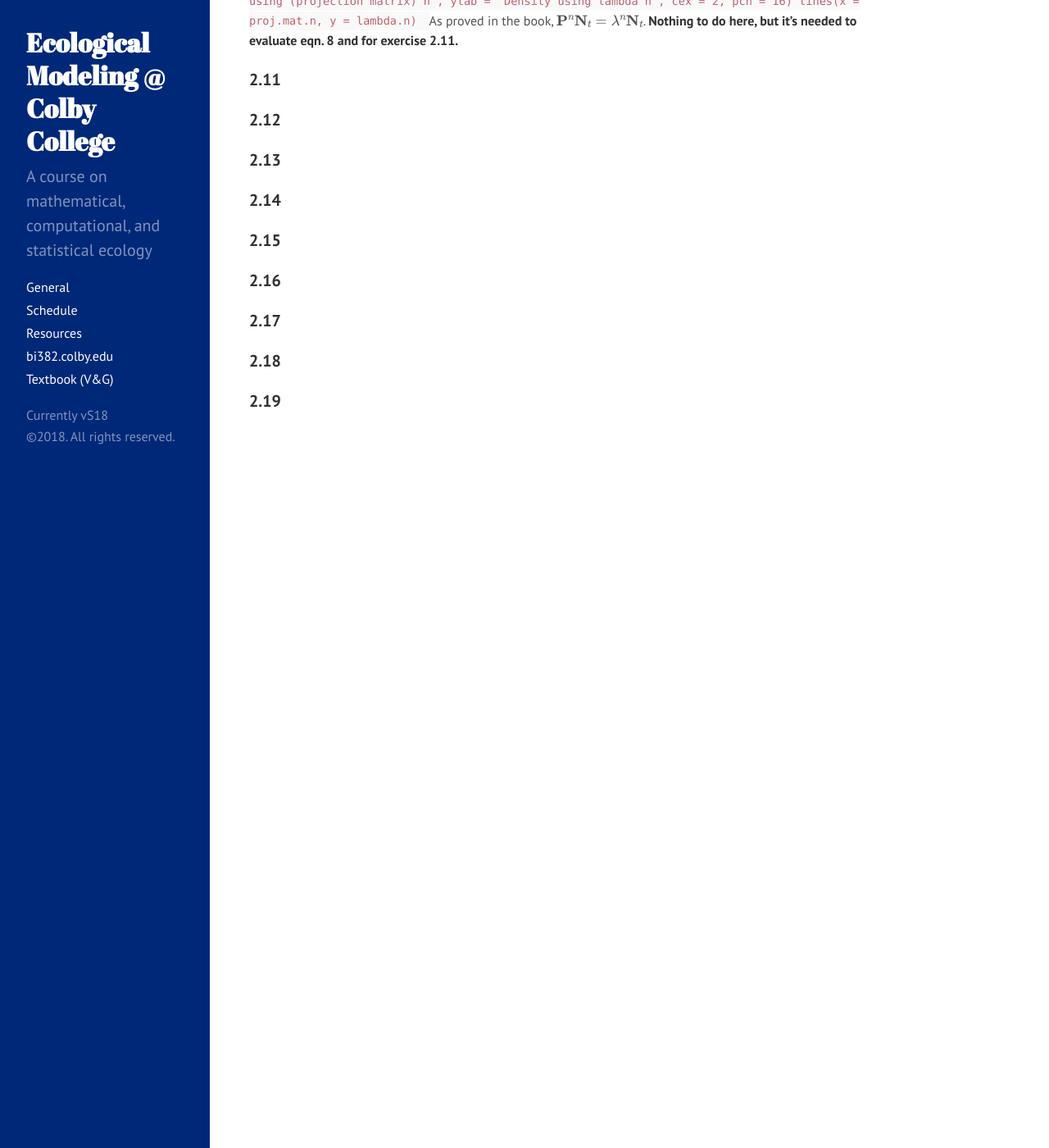
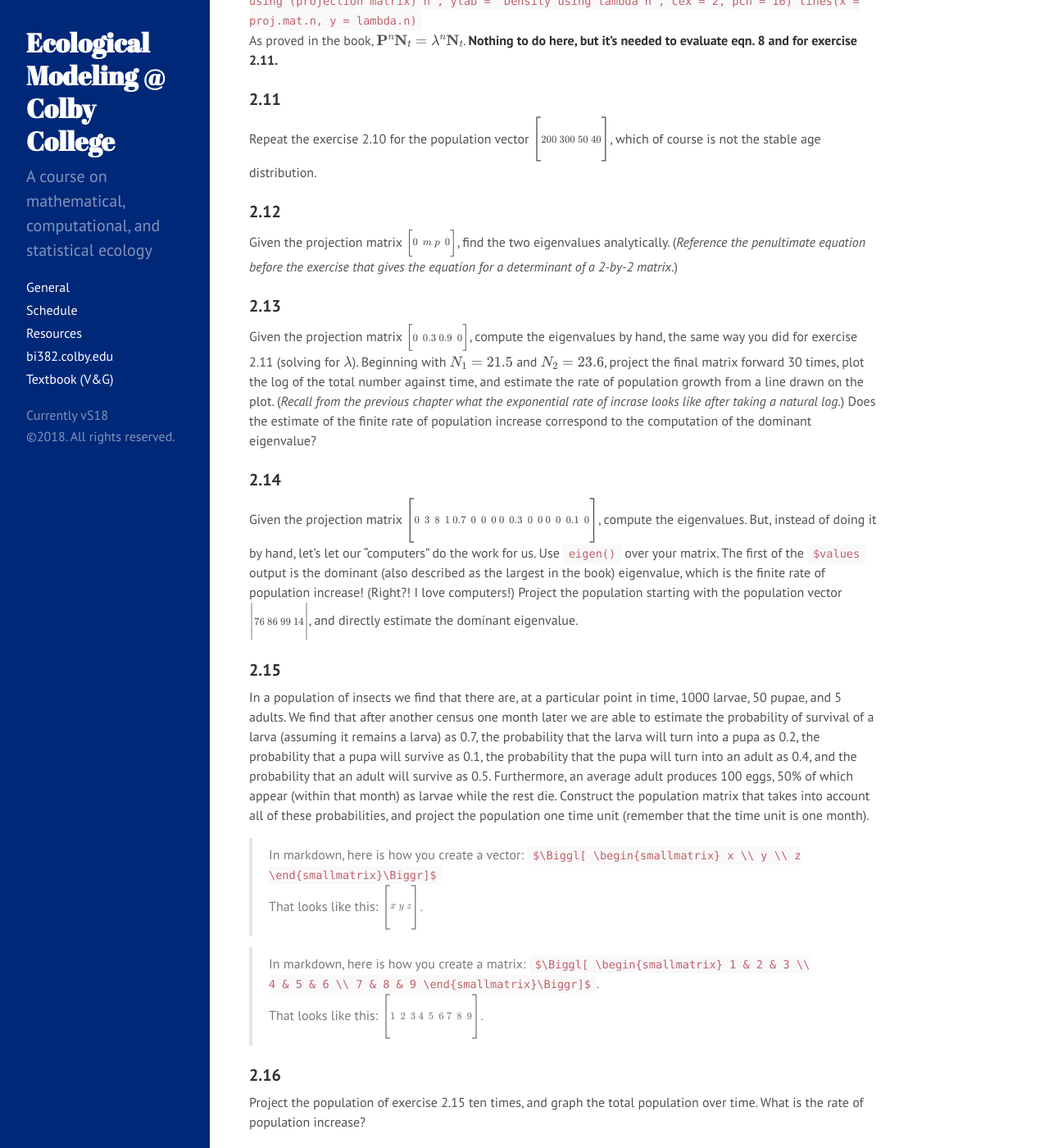
Before and after one commit to ColbyEcology/BI382_2018_Spring, a Jekyll site: the page built from Assignments/LectureNotebooks/Ch2_Notebook.md, in a window 1280 px wide and 1400 px high, scrolled down 1772 px. Shown: the whole window at 82% size. Built offline with Jekyll 4.4.1, drawn with Linux system fonts in a browser that asks for light colours; formulas are drawn with MathJax 3; some of the changed text lies outside the part shown.

Commit message:
lec nb 2 complete

```diff
--- a/Assignments/LectureNotebooks/Ch2_Notebook.md
+++ b/Assignments/LectureNotebooks/Ch2_Notebook.md
@@ -66,19 +66,35 @@ plot(x = proj.mat.n, y = lambda.n, las = 1, xlab = "Density using (projection ma
 As proved in the book, $\mathbf{P}^n\mathbf{N}_t = \lambda ^n\mathbf{N}_t$. **Nothing to do here, but it's needed to evaluate eqn. 8 and for exercise 2.11.**
 
 ### 2.11
+Repeat the exercise 2.10 for the population vector $\Biggl[ \begin{smallmatrix}200 \\ 300 \\ 50 \\ 40\end{smallmatrix}\Biggr]$, which of course is not the stable age distribution.
 
 ### 2.12
+Given the projection matrix $\Bigl[ \begin{smallmatrix}0 & m \\ p & 0\end{smallmatrix}\Bigr]$, find the two eigenvalues analytically. (*Reference the penultimate equation before the exercise that gives the equation for a determinant of a 2-by-2 matrix.*)
 
 ### 2.13
+Given the projection matrix $\Bigl[ \begin{smallmatrix}0 & 0.3 \\ 0.9 & 0\end{smallmatrix}\Bigr]$, compute the eigenvalues by hand, the same way you did for exercise 2.11 (solving for $\lambda$). Beginning with $N_1 = 21.5$ and $N_2 = 23.6$, project the final matrix forward 30 times, plot the log of the total number against time, and estimate the rate of population growth from a line drawn on the plot. (*Recall from the previous chapter what the exponential rate of incrase looks like after taking a natural log.*) Does the estimate of the finite rate of population increase correspond to the computation of the dominant eigenvalue?
 
 ### 2.14
+Given the projection matrix $\Biggl[ \begin{smallmatrix}0&3&8&1 \\ 0.7&0&0&0 \\ 0&0.3&0&0 \\ 0&0&0.1&0  \end{smallmatrix}\Biggr]$, compute the eigenvalues. But, instead of doing it by hand, let's let our "computers" do the work for us. Use `eigen()` over your matrix. The first of the `$values` output is the dominant (also described as the largest in the book) eigenvalue, which is the finite rate of population increase! (Right?! I love computers!) Project the population starting with the population vector $\Biggl| \begin{smallmatrix}76 \\ 86 \\ 99 \\ 14  \end{smallmatrix}\Biggr|$, and directly estimate the dominant eigenvalue.
+
 
 ### 2.15
+In a population of insects we find that there are, at a particular point in time, 1000 larvae, 50 pupae, and 5 adults. We find that after another census one month later we are able to estimate the probability of survival of a larva (assuming it remains a larva) as 0.7, the probability that the larva will turn into a pupa as 0.2, the probability that a pupa will survive as 0.1, the probability that the pupa will turn into an adult as 0.4, and the probability that an adult will survive as 0.5. Furthermore, an average adult produces 100 eggs, 50% of which appear (within that month) as larvae while the rest die. Construct the population matrix that takes into account all of these probabilities, and project the population one time unit (remember that the time unit is one month).
+
+> In markdown, here is how you create a vector: `$\Biggl[ \begin{smallmatrix} x \\ y \\ z \end{smallmatrix}\Biggr]$`
+That looks like this: $\Biggl[ \begin{smallmatrix} x \\ y \\ z \end{smallmatrix}\Biggr]$.
+
+> In markdown, here is how you create a matrix: `$\Biggl[ \begin{smallmatrix} 1 & 2 & 3 \\ 4 & 5 & 6 \\ 7 & 8 & 9 \end{smallmatrix}\Biggr]$`.
+That looks like this: $\Biggl[ \begin{smallmatrix} 1 & 2 & 3 \\ 4 & 5 & 6 \\ 7 & 8 & 9 \end{smallmatrix}\Biggr]$.
 
 ### 2.16
+Project the population of exercise 2.15 ten times, and graph the total population over time. What is the rate of population increase?
 
 ### 2.17
+Plot the proportion of each state over time (in three different graphs).
 
 ### 2.18
+In a population of plants, we categorized individuals as small seedlings, large seedlings, small saplings, large saplings, and adults. Presuming that the plants in each stage either move to the next stage or stay in their own category during population growth, write the state projection matrix in general terms. (That is, fill out a matrix with values that would be 0 and which would not.)
 
 ### 2.19
+At another site this same population has slightly different growth patterns and the variability of its growth is very large, such that occasionall the small seedlings grow all the way to small saplings during a single time unit. Furthermore, because of the severe weather, occasionally a large sapling has its top damaged and actual reverts to the small sapling stage. Modify the matrix of exercise 2.18 to account for these probabilities.
```
